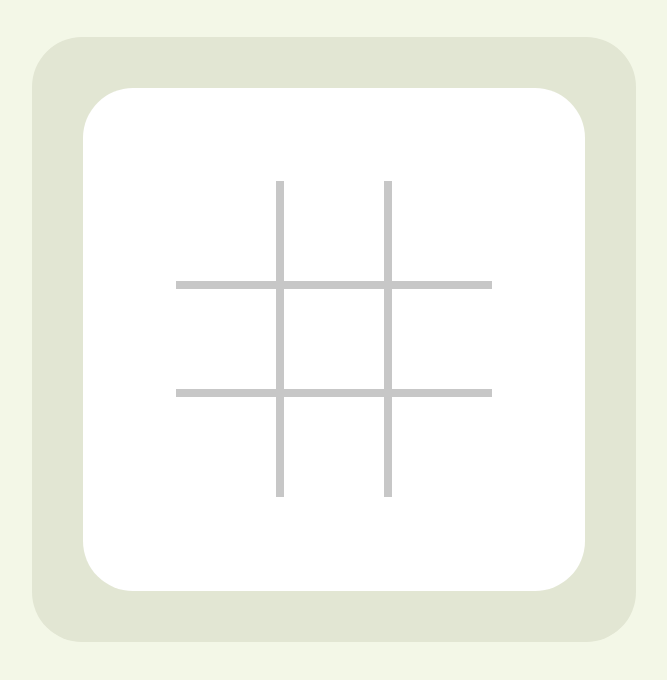
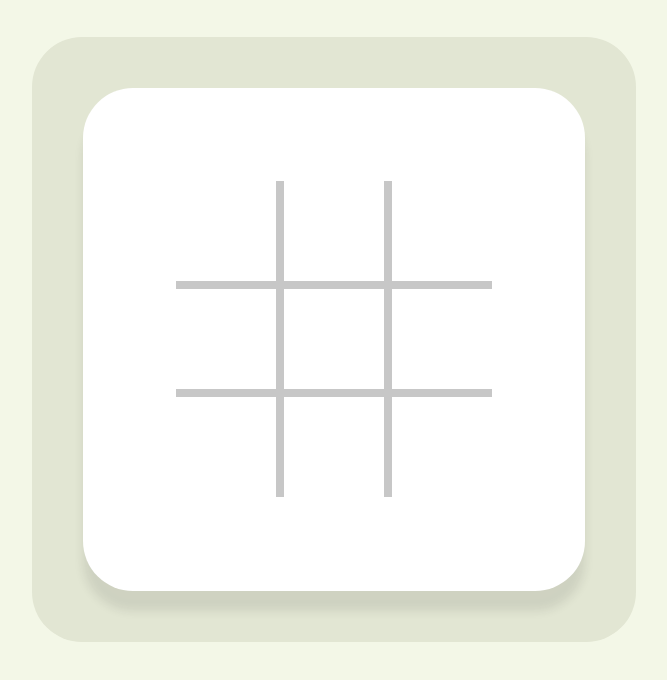
Before and after one commit to SteveLorde/TicTacToeStandalone, a plain HTML site: page index.html in a window 1280 px wide. Shown: the part 90-770 px from the top of the page, without its empty margins (306-973 px from the left). Drawn offline with Linux system fonts and the light colour scheme.

Commit message:
box blurred shadow

```diff
--- a/style.css
+++ b/style.css
@@ -35,6 +35,7 @@ body {
     justify-items: center;
     align-items: center;
     grid-template-columns: repeat(3, auto);
+    box-shadow:  0 20px 10px rgba(40, 40, 40, 0.100);
 }
 
 .cell {
```
